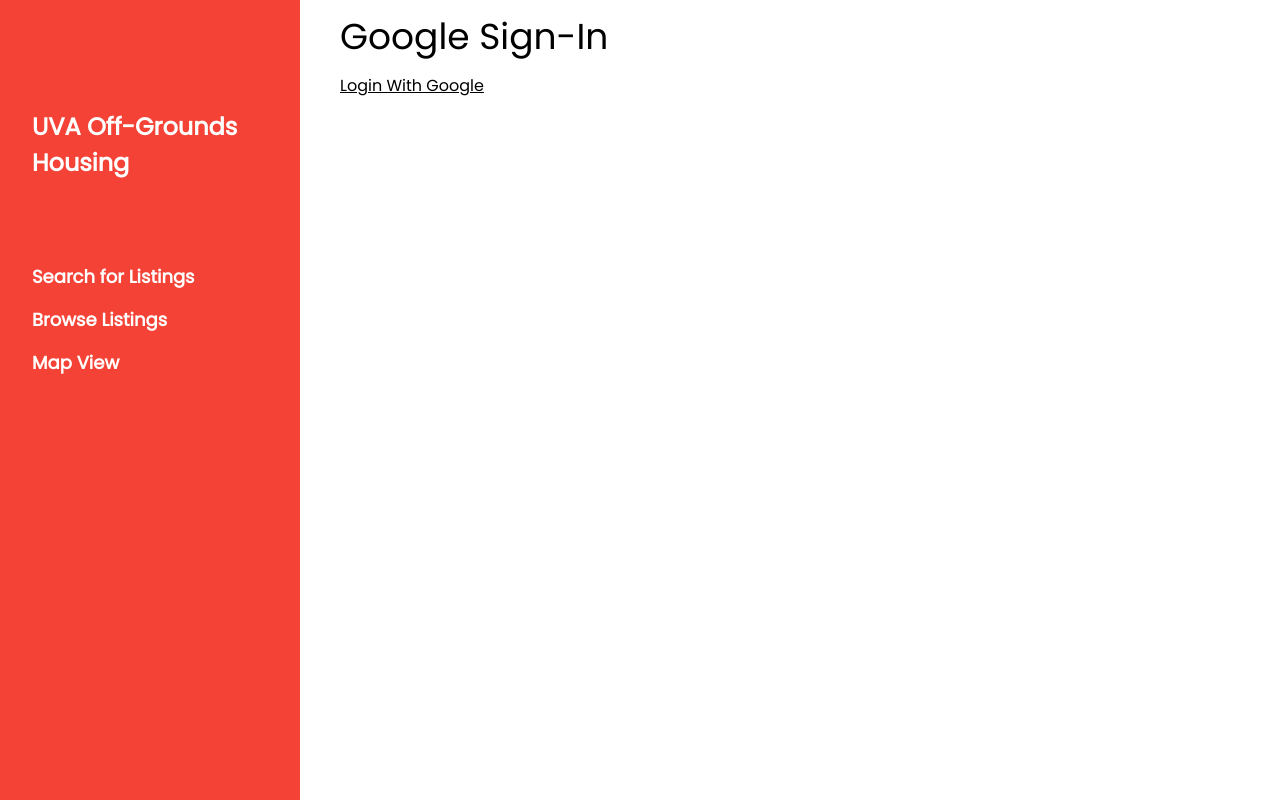
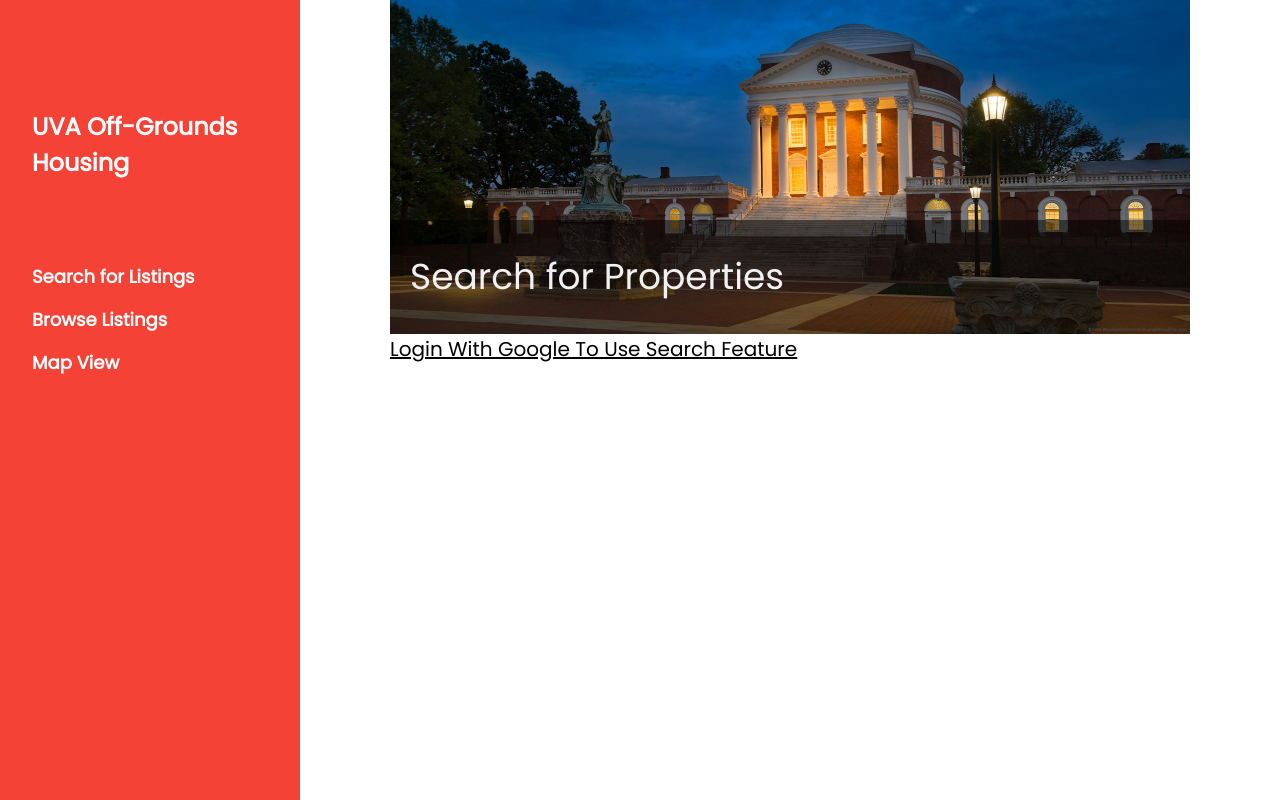
Before and after one commit to kb5ux/Django-Web-App---Off-Grounds-Housing, a Django app: page / in a window 1280 px wide. Run offline with Django 3.2, Linux system fonts and the light colour scheme; some libraries are stand-ins or nearby versions.

Commit message:
Styled the home page, changed url redirect to homepage

```diff
--- a/b03project/urls.py
+++ b/b03project/urls.py
@@ -21,9 +21,8 @@ from django.conf import settings
 from django.conf.urls.static import static
 
 urlpatterns = [
-     path('housing/', include('housing.urls')),
+     path('', include('housing.urls')),
      path('admin/', admin.site.urls),
-     path('', TemplateView.as_view(template_name="index.html")),
      path('accounts/', include('allauth.urls')),
      path('logout', LogoutView.as_view()),
  ]
--- a/housing/tests.py
+++ b/housing/tests.py
@@ -36,19 +36,19 @@ class ListingModelTest(TestCase):
 
 class MainPageViewTest(TestCase):
     def test_mainPage(self):
-        response = self.client.get('/housing/')
+        response = self.client.get('')
         self.assertEqual(response.status_code, 200)
 
 
 class SearchResultsViewTest(TestCase):
     def test_resultsPage(self):
-        response = self.client.get('/housing/search_results/')
+        response = self.client.get('/search_results/')
         self.assertEqual(response.status_code, 200)
 
 
 class ListingPageViewTest(TestCase):
     def test_listingPage(self):
-        response = self.client.get('/housing/listings/')
+        response = self.client.get('/listings/')
         self.assertEqual(response.status_code, 200)
 
 
--- a/templates/base.html
+++ b/templates/base.html
@@ -1,9 +1,9 @@
 
-<!-- https://www.w3schools.com/w3css/w3css_templates.asp -->
+<!-- https://www.w3schools.com/w3css/tryit.asp?filename=tryw3css_templates_interior_design&stacked=h -->
 
 <!DOCTYPE html>
 <html lang="en">
-<title>W3.CSS Template</title>
+<title>UVA Off-Grounds Housing</title>
 <meta charset="UTF-8">
 <meta name="viewport" content="width=device-width, initial-scale=1">
 <link rel="stylesheet" href="https://www.w3schools.com/w3css/4/w3.css">
--- a/templates/home_page.html
+++ b/templates/home_page.html
@@ -1,7 +1,105 @@
 {% extends 'base.html' %}
 {% load socialaccount %}
 {% block content %}
-<h1 class="container text-center">Search for UVA Off-Grounds Housing Options</h1>
+
+<!-- Taken from https://www.w3schools.com/howto/tryit.asp?filename=tryhow_css_image_transparent_bottom -->
+
+<meta name="viewport" content="width=device-width, initial-scale=1">
+<style>
+* {
+  box-sizing: border-box;
+}
+
+body {
+  font-family: "Poppins", sans-serif;
+  font-size: 20px;
+}
+
+.container {
+  position: relative;
+  max-width: 800px;
+  margin: 0 auto;
+}
+
+.container img {vertical-align: middle;}
+
+.container .content {
+  position: absolute;
+  bottom: 0;
+  background: rgb(0, 0, 0); /* Fallback color */
+  background: rgba(0, 0, 0, 0.5); /* Black background with 0.5 opacity */
+  color: #f1f1f1;
+  width: 100%;
+  padding: 20px;
+}
+</style>
+</head>
+<!-- found at https://www.w3schools.com/howto/tryit.asp?filename=tryhow_css_inline_form -->
+
+<body>
+
+<style>
+body {font-family:"Poppins", sans-serif;}
+* {box-sizing: border-box;}
+
+.form-inline {
+  display: flex;
+  flex-flow: row wrap;
+  align-items: center;
+}
+
+.form-inline label {
+  margin: 5px 10px 5px 0;
+}
+
+.form-inline input {
+  vertical-align: middle;
+  margin: 5px 10px 5px 0;
+  padding: 10px;
+  background-color: #fff;
+  border: 1px solid #ddd;
+}
+
+.form-inline button {
+  padding: 10px 20px;
+  background-color: dodgerblue;
+  border: 1px solid #ddd;
+  color: white;
+  cursor: pointer;
+}
+
+.form-inline button:hover {
+  background-color: royalblue;
+}
+
+@media (max-width: 800px) {
+  .form-inline input {
+    margin: 10px 0;
+  }
+
+  .form-inline {
+    flex-direction: column;
+    align-items: stretch;
+  }
+}
+</style>
+</head>
+
+
+
+
+
+<div class="container">
+  <img src="/media/images/uva4.png" style="width:100%;">
+  <div class="content">
+    <h1>Search for Properties</h1>
+  </div>
+</div>
+
+</body>
+
+
+<h1 class="container text-center"></h1>
 <body>
 <section>
   {% if user.is_authenticated %}
@@ -9,12 +107,10 @@
       <div class="home-search p-5">
         <div class="overlay p-5">
           <h1 class="display mb-4">
-            Property Search
           </h1>
           <div class="search">
-            <form action="{% url 'search_results' %}">
-              <div class="form-row">
-                <div>
+            <form class="form-inline" action="{% url 'search_results' %}">
+
                   <label>Max Bedrooms</label>
                   <select name="bedrooms" class="form-control">
                     <option> 1 </option>
@@ -31,8 +127,7 @@
                         selected
                       {% endif %}
                   </select>
-                </div>
-                <div >
+
                     <label>Max Bathrooms</label>
                   <select name="bathrooms" class="form-control">
                     <option> 1 </option>
@@ -46,8 +141,8 @@
                         selected
                       {% endif %}
                   </select>
-                </div>
-                <div >
+
+
                     <label>Max Price</label>
                   <select name="price" class="form-control">
                     <option> 600 </option>
@@ -63,8 +158,7 @@
                         selected
                       {% endif %}
                   </select>
-                </div>
-              </div>
+
               <button type="submit">Submit</button>
             </form>
           </div>
@@ -75,10 +169,6 @@
             <a href="{% provider_login_url 'google' %}">Login With Google To Use Search Feature</a>
   {% endif %}
   </section>
-
-
-</div>
-
 </body>
 
 {% endblock %}
--- a/templates/map.html
+++ b/templates/map.html
@@ -46,7 +46,7 @@
             <p><strong>Description: </strong>${feature.properties.description}</p>
             <p><strong>Bedrooms: </strong>${feature.properties.bedrooms}</p>
             <p><strong>Bathrooms: </strong>${feature.properties.Bathrooms}</p>
-            <a href="/housing/listings/details/${feature.properties.id}">More Details</a>`
+            <a href="/listings/details/${feature.properties.id}">More Details</a>`
           )
           .addTo(map);
         });
```
Also changed, not shown: media/images/uva4.png (added).
